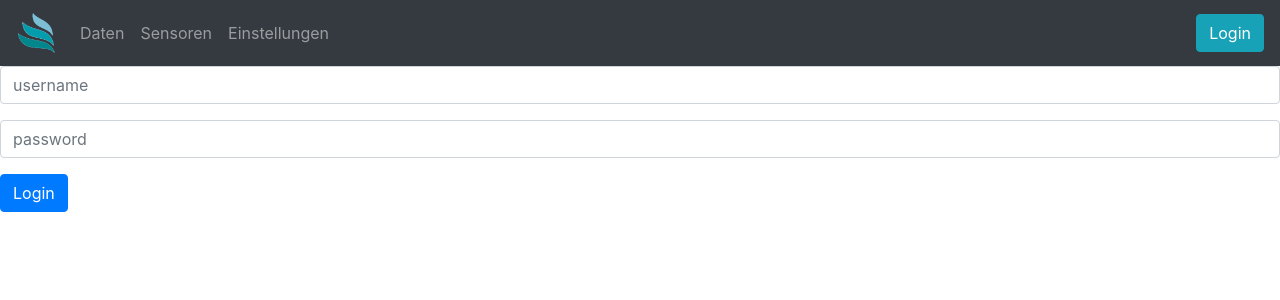
After one commit to Kinaj1995/AirSolutions, a Flask app: page /login in a window 1280 px wide. The commit adds this page. Shown: the top 300 px of the page. Run offline with Flask 2, Linux system fonts and the light colour scheme.

Commit message:
Added Loginsystem

```diff
--- a/Server/app.py
+++ b/Server/app.py
@@ -53,22 +53,25 @@ def load_user(user_id):
     return dbUsers.query.get(int(user_id))
 
 
-@app.route('/login', methods=['POST'])
+@app.route('/login', methods=['GET','POST'])
 def login():
-    if current_user.is_authenticated:
+    if(current_user.is_authenticated):
         return redirect(url_for('index'))
 
-    username = request.form['user']
-    password = request.form['password']
+    if(request.method == 'POST'):
+        username = request.form['user']
+        password = request.form['password']
 
-    user = dbUsers.query.filter_by(username=username).first()
+        user = dbUsers.query.filter_by(username=username).first()
 
-    if(user and check_password_hash(user.password, password)):
-        login_user(user)
-        return redirect(url_for('index'))
+        if(user and check_password_hash(user.password, password)):
+            login_user(user)
+            return redirect(url_for('index'))
+        else:
+            error = "Bitte überprüfe deine Logininformationen und probiere es nochmals"
+            return render_template('login.html', error=error)
     else:
-        #error = "Please check your login details and try again"
-        return redirect(url_for('index'))
+        return render_template('login.html')
 
 
 @app.route('/logout')
@@ -87,12 +90,14 @@ def index():
 
 # Handels request for www.air-solutions.ch/sensors
 @app.route('/sensors', methods=['GET'])
+#@login_required
 def sensors():
-    return render_template('sensors.html')
+    return render_template('sensors.html', sensors=dbSensors.query.all())
 
 
 # Handels request for www.air-solutions.ch/admin
 @app.route('/admin', methods=['GET'])
+#@login_required
 def admin():
     return render_template('admin.html')
 
@@ -118,6 +123,7 @@ def api_savedata():
                                    temp=data['temp'], hum=data['hum'], timestamp=data['timestamp'])
             # Sends Obj to the DB
             db.session.add(sensordata)
+            x.lastseen = time.strftime('%H:%M:%S %d.%m.%Y')
             # Saves changes to DB
             db.session.commit()
 
@@ -140,8 +146,6 @@ def api_all():
     return jsonify(outjson)  # Returns all sensordate, (just for debug!)
 
 # ------------Error Handling------------------
-
-
 @app.errorhandler(404)
 def page_not_found(e):
     return "<h1>404</h1><p>The resource could not be found.</p>", 404
--- a/Server/templates/base.html
+++ b/Server/templates/base.html
@@ -1,8 +1,10 @@
 <!DOCTYPE html>
-<html>
+<html lang="de">
 
 <head>
     <title>Air-Solutions</title>
+    <link rel="icon" href="{{url_for('static', filename='Logo_trans.png')}}">
+    <meta charset="utf-8">
     <link rel="stylesheet" href="https://cdn.jsdelivr.net/npm/bootstrap@4.5.3/dist/css/bootstrap.min.css"
         integrity="sha384-TX8t27EcRE3e/ihU7zmQxVncDAy5uIKz4rEkgIXeMed4M0jlfIDPvg6uqKI2xXr2" crossorigin="anonymous">
 
@@ -10,8 +12,9 @@
 </head>
 
 <body>
+
+<!--Navbar-->
     <nav class="navbar navbar-expand navbar-dark bg-dark">
-        <!--<a class="navbar-brand" href="/">Air-Solutions</a>-->
         <a class="navbar-brand" href="/">
             <img src="{{url_for('static', filename='Logo_trans.png')}}" width="40" height="40"/>
         </a>
@@ -22,25 +25,62 @@
 
         <div class="collapse navbar-collapse" id="navbarsExample02">
             <ul class="navbar-nav mr-auto">
-                <li class="nav-item active">
-                    <a class="nav-link" href="/">Daten <span class="sr-only">(current)</span></a>
+                <li class="nav-item {% if url_for(request.endpoint)=='/' %} active {%endif%}">
+                    <a class="nav-link" href="/">Daten</a>
                 </li>
-                <li class="nav-item">
+
+                <li class="nav-item {% if url_for(request.endpoint)=='/sensors' %} active {%endif%}">
                     <a class="nav-link" href="/sensors">Sensoren</a>
                 </li>
-                <li class="nav-item">
+                <li class="nav-item {% if url_for(request.endpoint)=='/admin' %} active {%endif%}">
                     <a class="nav-link" href="/admin">Einstellungen</a>
                 </li>
+
             </ul>
 
             </ul>
-            <form class="form-inline my-2 my-md-0">
-                <input class="btn btn-info" type="submit" value="Login">
+            {% if current_user.is_authenticated %}
+            <form class="form-inline my-2 my-md-0" action="/logout" method="GET">
+                <input class="btn btn-info" type="submit" value="Logout">
             </form>
+            {% else %}
+            <button type="button" class="btn btn-info" data-toggle="modal" data-target="#loginModal">Login</button>
+            {% endif %}
+
         </div>
     </nav>
+<!--End Navbar-->
 
     {% block body %} {% endblock %}
+
+<!--Login Popup-->
+    <div class="modal fade" id="loginModal" tabindex="-1" role="dialog" aria-labelledby="exampleModalLabel" aria-hidden="true">
+        <div class="modal-dialog" role="document">
+            <div class="modal-content">
+                <div class="modal-header">
+                    <h5 class="modal-title" id="exampleModalLabel">Login</h5>
+                    <button type="button" class="close" data-dismiss="modal" aria-label="Close">
+            <span aria-hidden="true">&times;</span>
+          </button>
+                </div>
+                <div class="modal-body">
+                    <form action="/login" method="POST">
+                        <div class="form-group">
+                            <input type="text" class="form-control" name="user" id="user" placeholder="username">
+                        </div>
+
+                        <div class="form-group">
+                            <input type="password" class="form-control" name="password" id="password" placeholder="password">
+                        </div>
+                </div>
+                <div class="modal-footer">
+                    <button type="button" class="btn btn-secondary" data-dismiss="modal">Abbrechen</button>
+                    <input type="submit" class="btn btn-info" value="Login"></input>
+                </div>
+                </form>
+            </div>
+        </div>
+    </div>
 
     <!--Bootstrap Javascript-->
     <script src="https://code.jquery.com/jquery-3.5.1.slim.min.js"
--- /dev/null
+++ b/Server/templates/login.html
@@ -0,0 +1,21 @@
+{% extends 'base.html' %} {% block head %}
+
+{% endblock %} {% block body %}
+
+{% if error %}
+<div class="alert alert-danger" role="alert">{{ error }}</div>
+{% endif %}
+
+<form method="POST" action="/login">
+    <div class="form-group">
+        <input type="text" class="form-control" name="user" id="user" placeholder="username">
+</div>
+    <div class="form-group">
+        <input type="password" class="form-control" name="password" id="password" placeholder="password">
+</div>
+    <input type="submit" class="btn btn-primary" value="Login">
+</form>
+
+
+
+{% endblock %}
```
Also changed, not shown: Server/templates/sensors.html (+14 -1 lines), README.md, Server/db/db.db, 2 other files.
